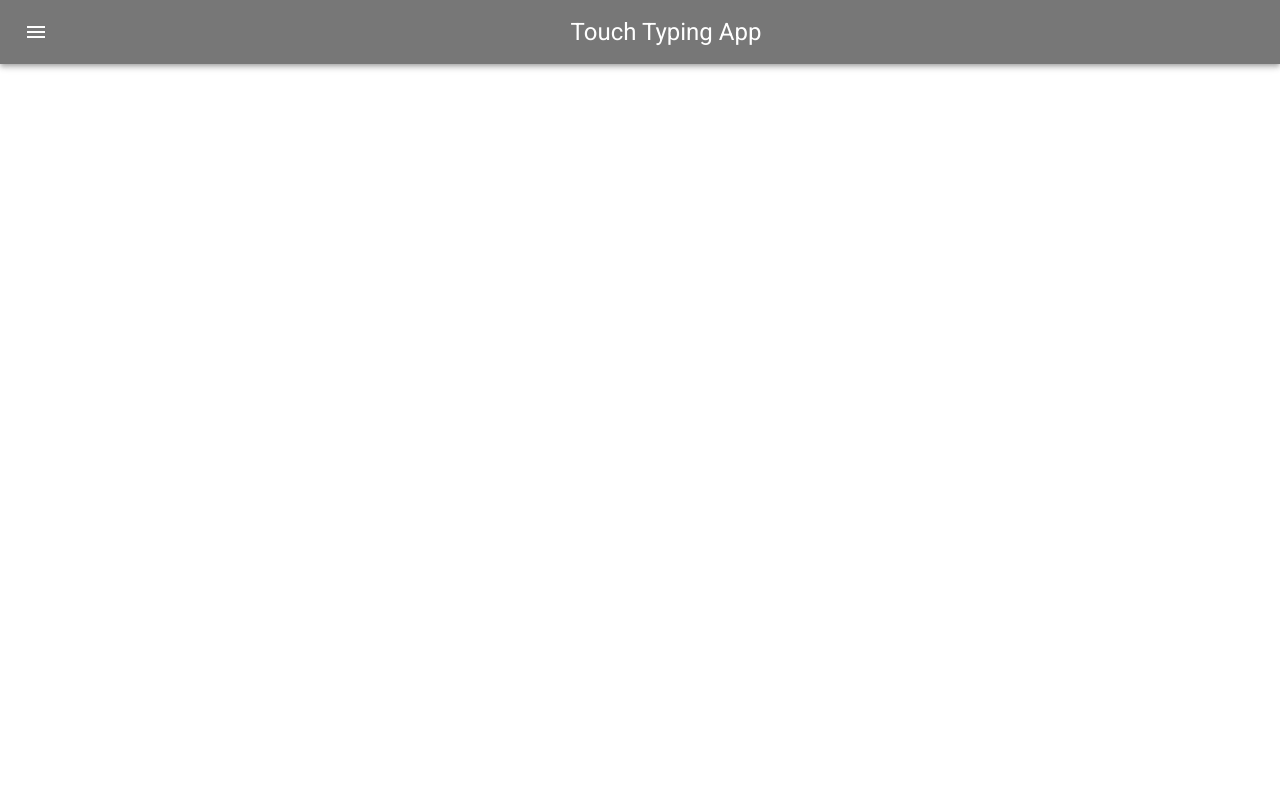
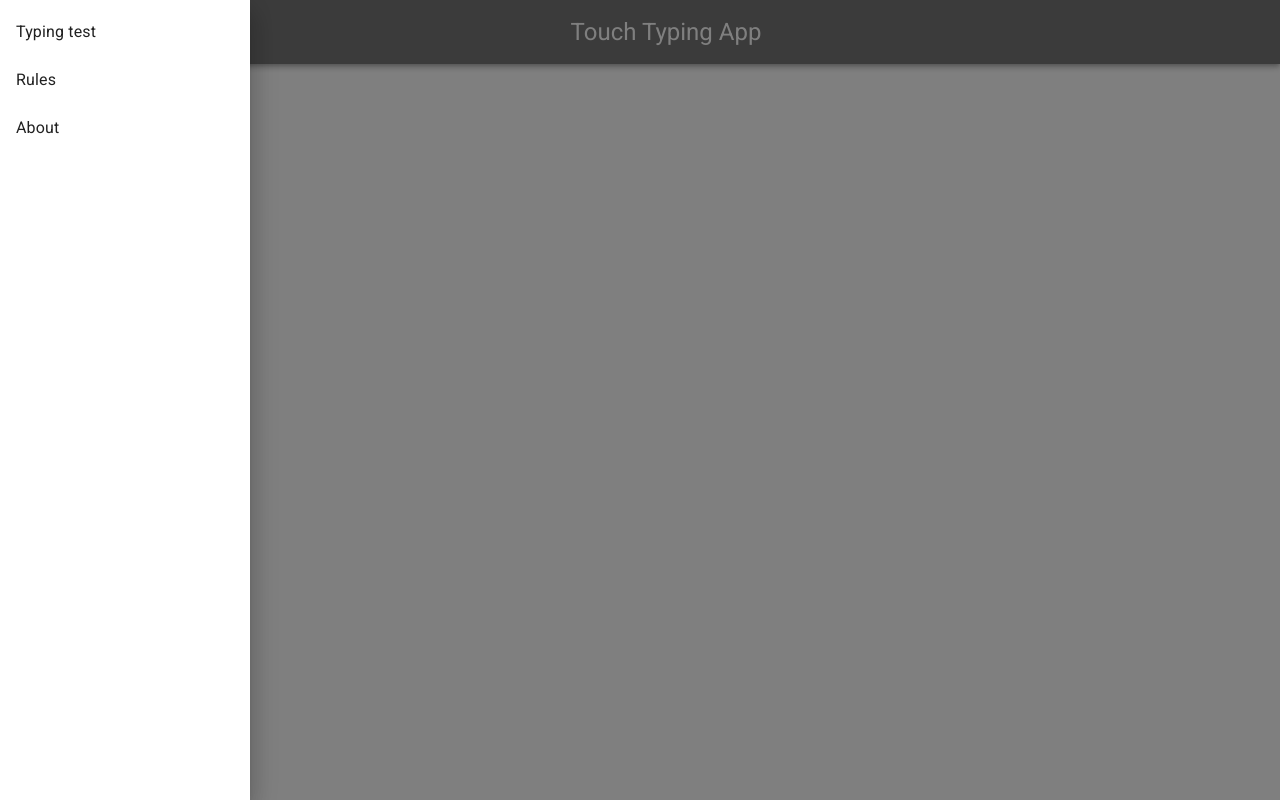
Before and after one commit to anvar2705/touch-typing-app, a React (Create React App) app: page / in a window 1280 px wide. Both pictures are taken after a click on the button "menu". Built offline with nearby package versions, Linux system fonts and the light colour scheme.

Commit message:
Add SwipeableTemporaryDrawer

```diff
--- a/src/components/shared/appbars/AppBarCustom.tsx
+++ b/src/components/shared/appbars/AppBarCustom.tsx
@@ -5,12 +5,29 @@ import Toolbar from '@mui/material/Toolbar'
 import Typography from '@mui/material/Typography'
 import IconButton from '@mui/material/IconButton'
 import MenuIcon from '@mui/icons-material/Menu'
+import { useState } from 'react'
+import SwipeableTemporaryDrawer from '../drawers/SwipeableTemporaryDrawer'
 
-const ButtonAppBar = () => (
+const ButtonAppBar = () => {
+  const [isOpenDrawer, setIsOpenDrawer] = useState(false)
+
+  const onClick = () => {
+    setIsOpenDrawer(true)
+  }
+
+  return (
+    <>
       <Box sx={{ flexGrow: 1 }}>
         <AppBar position='static' sx={{ backgroundColor: '#777' }}>
           <Toolbar>
-        <IconButton size='large' edge='start' color='inherit' aria-label='menu' sx={{ mr: 2 }}>
+            <IconButton
+              onClick={onClick}
+              size='large'
+              edge='start'
+              color='inherit'
+              aria-label='menu'
+              sx={{ mr: 2 }}
+            >
               <MenuIcon />
             </IconButton>
             <Typography variant='h5' component='div' sx={{ flexGrow: 1, textAlign: 'center' }}>
@@ -19,5 +36,8 @@ const ButtonAppBar = () => (
           </Toolbar>
         </AppBar>
       </Box>
+      <SwipeableTemporaryDrawer isOpenDrawer={isOpenDrawer} setIsOpenDrawer={setIsOpenDrawer} />
+    </>
   )
+}
 export default ButtonAppBar
--- /dev/null
+++ b/src/components/shared/drawers/SwipeableTemporaryDrawer.tsx
@@ -0,0 +1,62 @@
+import * as React from 'react'
+import Box from '@mui/material/Box'
+import SwipeableDrawer from '@mui/material/SwipeableDrawer'
+import List from '@mui/material/List'
+import ListItemText from '@mui/material/ListItemText'
+import ListItemButton from '@mui/material/ListItemButton'
+import { MENU_DRAWER_ANCHOR, MENU_ITEMS } from '../../../constants/constants'
+
+type TSwipeableTemporaryDrawerProps = {
+  isOpenDrawer: boolean
+  setIsOpenDrawer: React.Dispatch<React.SetStateAction<boolean>>
+}
+
+const SwipeableTemporaryDrawer: React.FC<TSwipeableTemporaryDrawerProps> = ({
+  isOpenDrawer,
+  setIsOpenDrawer,
+}) => {
+  const toggleDrawer = (open: boolean) => (event: React.KeyboardEvent | React.MouseEvent) => {
+    if (
+      event &&
+      event.type === 'keydown' &&
+      ((event as React.KeyboardEvent).key === 'Tab' ||
+        (event as React.KeyboardEvent).key === 'Shift')
+    ) {
+      return
+    }
+
+    setIsOpenDrawer(open)
+  }
+
+  const list = () => (
+    <Box
+      sx={{ width: 250 }}
+      role='presentation'
+      onClick={toggleDrawer(false)}
+      onKeyDown={toggleDrawer(false)}
+    >
+      <List>
+        {MENU_ITEMS.map((menuItem, index) => (
+          <ListItemButton key={menuItem}>
+            <ListItemText primary={menuItem} />
+          </ListItemButton>
+        ))}
+      </List>
+    </Box>
+  )
+
+  return (
+    <div>
+      <SwipeableDrawer
+        anchor={MENU_DRAWER_ANCHOR}
+        open={isOpenDrawer}
+        onClose={toggleDrawer(false)}
+        onOpen={toggleDrawer(true)}
+      >
+        {list()}
+      </SwipeableDrawer>
+    </div>
+  )
+}
+
+export default SwipeableTemporaryDrawer
--- /dev/null
+++ b/src/constants/constants.ts
@@ -0,0 +1,3 @@
+export const MENU_ITEMS = ['Typing test', 'Rules', 'About']
+
+export const MENU_DRAWER_ANCHOR = 'left'
```
Lines whose indentation alone changed are shown as unchanged.
